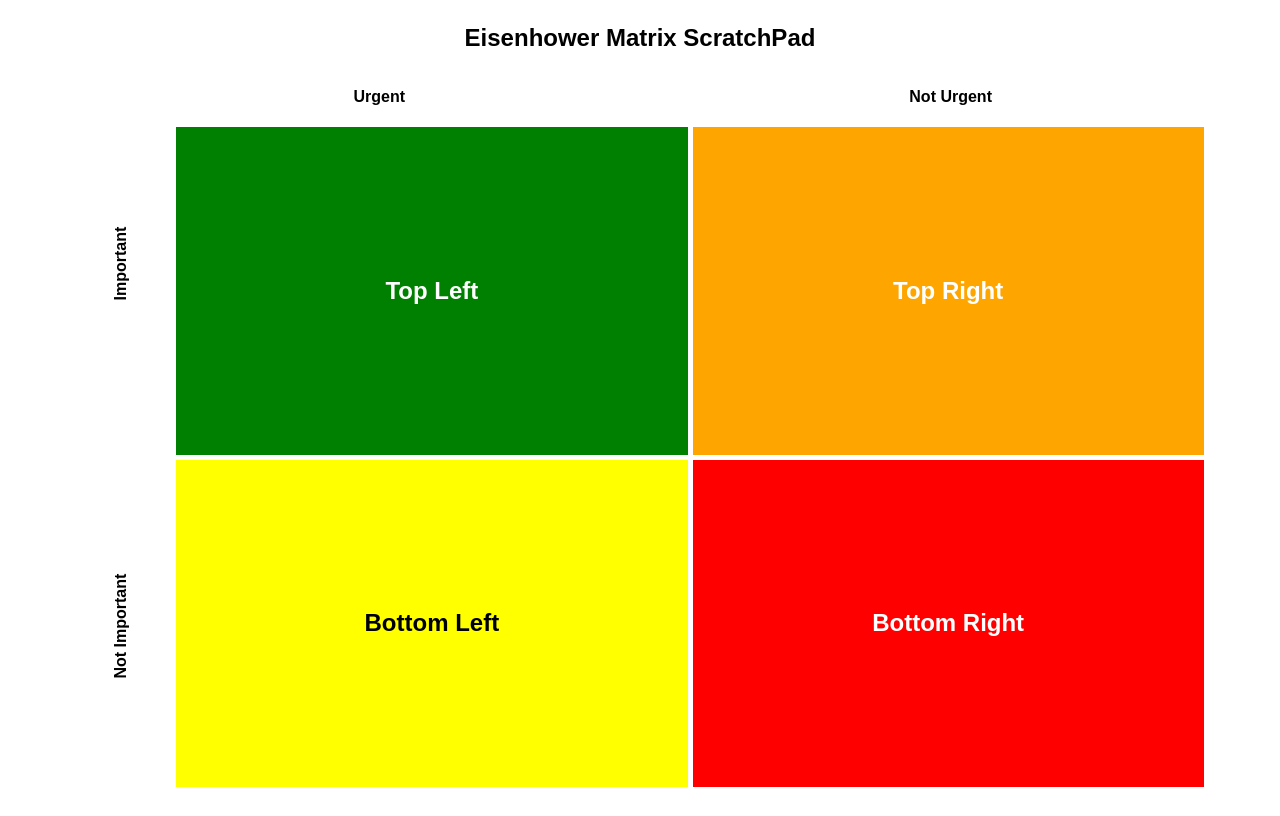
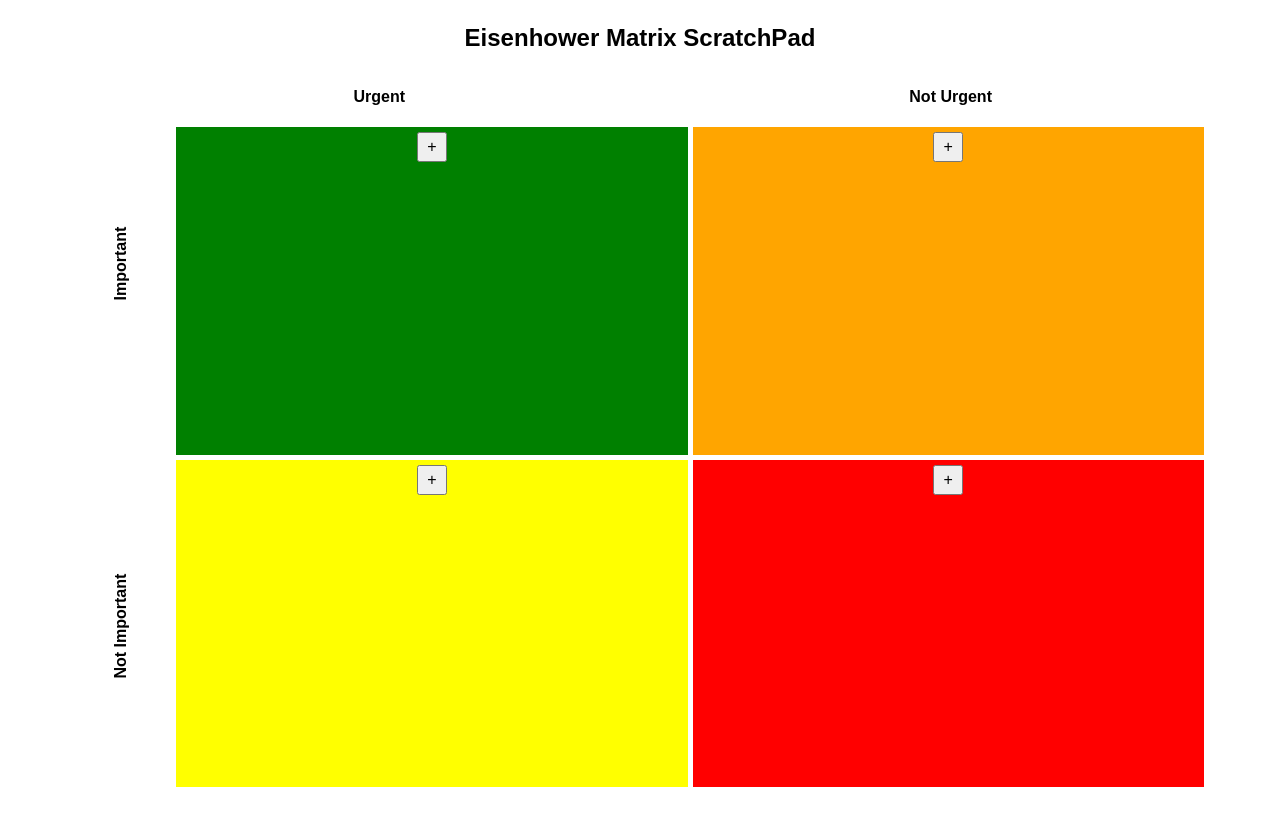
Before and after one commit to rgutmann39/eisen, a React (Create React App) app: page / in a window 1280 px wide. Built offline with nearby package versions, Linux system fonts and the light colour scheme.

Commit message:
scaffolding for add task button

```diff
--- a/src/App.css
+++ b/src/App.css
@@ -66,11 +66,32 @@
 
 .cell {
   display: flex;
+  flex-direction: column;
   align-items: center;
-  justify-content: center;
+  justify-content: start;
   font-size: 24px;
   color: white;
   font-weight: bold;
+  padding-top: 10px;
+  position: relative;
+}
+
+.add-button {
+  font-size: 16px;
+  padding: 4px 8px;
+  margin-bottom: 10px;
+  cursor: pointer;
+  position: absolute;
+  top: 5px;
+}
+
+.input-box {
+  margin-top: 10px;
+  font-size: 16px;
+  padding: 5px;
+  width: 80%;
+  max-width: 100px;
+  text-align: center;
 }
 
 .top-left {
--- a/src/App.js
+++ b/src/App.js
@@ -1,8 +1,27 @@
 // App.js
-import React from 'react';
+import React, { useState } from 'react';
 import './App.css';
 
 function App() {
+  const [showInput, setShowInput] = useState({ topLeft: false, topRight: false, bottomLeft: false, bottomRight: false });
+  const [inputValue, setInputValue] = useState("");
+
+  const handleButtonClick = (quadrant) => {
+    setShowInput({ ...showInput, [quadrant]: true });
+  };
+
+  const handleInputChange = (e) => {
+    setInputValue(e.target.value);
+  };
+
+  const handleInputKeyPress = (e, quadrant) => {
+    if (e.key === 'Enter') {
+      console.log(`User input in ${quadrant}:`, inputValue);
+      setShowInput({ ...showInput, [quadrant]: false });
+      setInputValue("");
+    }
+  };
+
   return (
     <div className="app">
       <h1 className="title">Eisenhower Matrix ScratchPad</h1>
@@ -13,11 +32,58 @@ function App() {
         <div className="axis-label urgent-label">Urgent</div>
         <div className="axis-label not-urgent-label">Not Urgent</div>
 
-        {/* Matrix Cells */}
-        <div className="cell top-left">Top Left</div>
-        <div className="cell top-right">Top Right</div>
-        <div className="cell bottom-left">Bottom Left</div>
-        <div className="cell bottom-right">Bottom Right</div>
+        {/* Matrix Cells with Buttons and Conditional Input */}
+        <div className="cell top-left">
+          <button className="add-button" onClick={() => handleButtonClick("topLeft")}>+</button>
+          {showInput.topLeft && (
+            <input
+              type="text"
+              className="input-box"
+              value={inputValue}
+              onChange={handleInputChange}
+              onKeyPress={(e) => handleInputKeyPress(e, "topLeft")}
+            />
+          )}
+        </div>
+
+        <div className="cell top-right">
+          <button className="add-button" onClick={() => handleButtonClick("topRight")}>+</button>
+          {showInput.topRight && (
+            <input
+              type="text"
+              className="input-box"
+              value={inputValue}
+              onChange={handleInputChange}
+              onKeyPress={(e) => handleInputKeyPress(e, "topRight")}
+            />
+          )}
+        </div>
+
+        <div className="cell bottom-left">
+          <button className="add-button" onClick={() => handleButtonClick("bottomLeft")}>+</button>
+          {showInput.bottomLeft && (
+            <input
+              type="text"
+              className="input-box"
+              value={inputValue}
+              onChange={handleInputChange}
+              onKeyPress={(e) => handleInputKeyPress(e, "bottomLeft")}
+            />
+          )}
+        </div>
+
+        <div className="cell bottom-right">
+          <button className="add-button" onClick={() => handleButtonClick("bottomRight")}>+</button>
+          {showInput.bottomRight && (
+            <input
+              type="text"
+              className="input-box"
+              value={inputValue}
+              onChange={handleInputChange}
+              onKeyPress={(e) => handleInputKeyPress(e, "bottomRight")}
+            />
+          )}
+        </div>
       </div>
     </div>
   );
```
